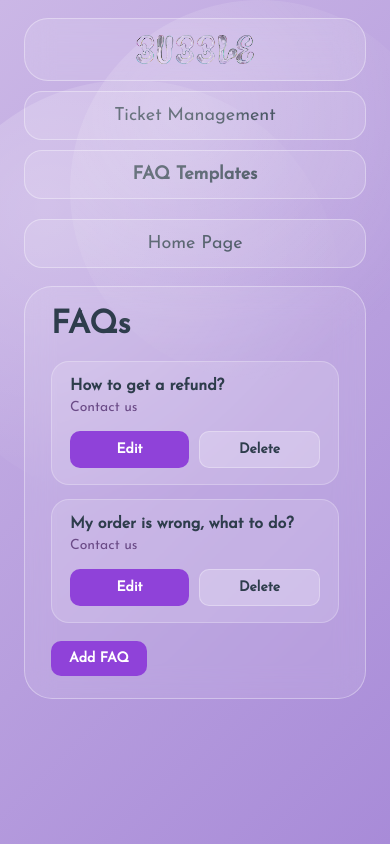
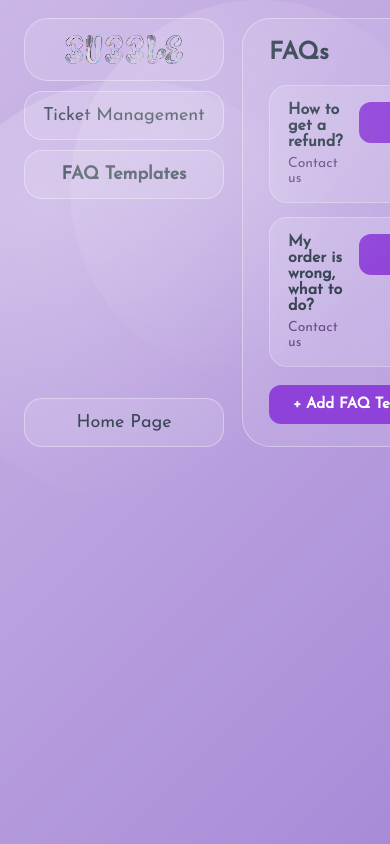
Before and after one commit to yasmieen-alshehri/swe363-milestone4-frontend, a React (Vite) app: page /customer-service/faqs in a window 390 px wide. Built offline with nearby package versions, Linux system fonts and the light colour scheme.

Commit message:
Changes to FAQ page

```diff
--- a/src/pages/FAQTemplates.jsx
+++ b/src/pages/FAQTemplates.jsx
@@ -6,71 +6,65 @@
 function FAQTemplates() {
   const navigate = useNavigate();
 
+  // Initial state for the list of FAQs
   const [faqs, setFaqs] = useState([
-    {
-      id: 1,
-      question: "How to get a refund?",
-      answer: "Contact us",
-    },
-    {
-      id: 2,
-      question: "My order is wrong, what to do?",
-      answer: "Contact us",
-    },
+    { id: 1, question: "How to get a refund?", answer: "Contact us" },
+    { id: 2, question: "My order is wrong, what to do?", answer: "Contact us" },
   ]);
 
+  // States for managing forms and UI feedback
   const [selectedFaqId, setSelectedFaqId] = useState(null);
-  const [form, setForm] = useState({
-    question: "",
-    answer: "",
-  });
-
+  const [form, setForm] = useState({ question: "", answer: "" });
   const [showAddForm, setShowAddForm] = useState(false);
   const [showEditForm, setShowEditForm] = useState(false);
   const [message, setMessage] = useState("");
 
+  // --- Modal States ---
+  const [showConfirmModal, setShowConfirmModal] = useState(false);
+  const [idToDelete, setIdToDelete] = useState(null);
+
+  // Logic: Check if the current form inputs are valid
+  const isFormInvalid = !form.question.trim() || !form.answer.trim();
+
   const handleEdit = (faq) => {
     setSelectedFaqId(faq.id);
-    setForm({
-      question: faq.question,
-      answer: faq.answer,
-    });
+    setForm({ question: faq.question, answer: faq.answer });
     setShowEditForm(true);
     setShowAddForm(false);
     setMessage("");
   };
 
-  const handleDelete = (id) => {
-    const updatedFaqs = faqs.filter((faq) => faq.id !== id);
+  // Logic: Trigger the custom modal instead of window.confirm
+  const triggerDeleteConfirm = (id) => {
+    setIdToDelete(id);
+    setShowConfirmModal(true);
+  };
+
+  const confirmDelete = () => {
+    const updatedFaqs = faqs.filter((faq) => faq.id !== idToDelete);
     setFaqs(updatedFaqs);
 
-    if (selectedFaqId === id) {
+    if (selectedFaqId === idToDelete) {
       setSelectedFaqId(null);
       setForm({ question: "", answer: "" });
       setShowEditForm(false);
-      setShowAddForm(false);
     }
 
+    setShowConfirmModal(false);
     setMessage("Deleted!");
-
-    setTimeout(() => {
-      setMessage("");
-    }, 800);
+    setTimeout(() => setMessage(""), 1200);
   };
 
   const handleAddNew = () => {
     setSelectedFaqId(null);
-    setForm({
-      question: "",
-      answer: "",
-    });
+    setForm({ question: "", answer: "" });
     setShowAddForm(true);
     setShowEditForm(false);
     setMessage("");
   };
 
   const handleSaveEdit = () => {
-    if (!form.question.trim() || !form.answer.trim() || !selectedFaqId) return;
+    if (isFormInvalid || !selectedFaqId) return;
 
     const updatedFaqs = faqs.map((faq) =>
       faq.id === selectedFaqId
@@ -90,7 +84,7 @@
   };
 
   const handleAdd = () => {
-    if (!form.question.trim() || !form.answer.trim()) return;
+    if (isFormInvalid) return;
 
     const newFaq = {
       id: Date.now(),
@@ -110,27 +104,40 @@
 
   return (
     <div className="purple-page faq-page">
+      {/* Beautiful Custom Pop-up Modal */}
+      {showConfirmModal && (
+        <div className="custom-modal-overlay">
+          <div className="custom-modal-card">
+            <h3>Are you sure?</h3>
+            <p>Do you really want to delete this FAQ template?</p>
+            <div className="modal-actions">
+              <button className="cancel-btn" onClick={() => setShowConfirmModal(false)}>
+                Cancel
+              </button>
+              <button className="confirm-btn" onClick={confirmDelete}>
+                Yes, Delete
+              </button>
+            </div>
+          </div>
+        </div>
+      )}
+
       <div className="faq-layout">
         <div className="cs-sidebar">
           <div className="cs-logo-card">
             <img src={logo} alt="Bubble Logo" />
           </div>
-
           <button onClick={() => navigate("/customer-service/tickets")}>
             Ticket Management
           </button>
-
           <button className="active">FAQ Templates</button>
-
           <div className="cs-spacer" />
-
           <button onClick={() => navigate("/")}>Home Page</button>
         </div>
 
         <div className="faq-main">
           <div className="faq-list-panel">
             <h2>FAQs</h2>
-
             <div className="faq-list">
               {faqs.map((faq) => (
                 <div key={faq.id} className="faq-list-item">
@@ -138,112 +145,58 @@
                     <p className="faq-question">{faq.question}</p>
                     <p className="faq-answer-preview">{faq.answer}</p>
                   </div>
-
                   <div className="faq-item-actions">
-                    <button
-                      className="faq-edit-btn"
-                      onClick={() => handleEdit(faq)}
-                    >
+                    <button className="faq-edit-btn" onClick={() => handleEdit(faq)}>
                       Edit
                     </button>
-
-                    <button
-                      className="faq-delete-btn"
-                      onClick={() => handleDelete(faq.id)}
-                    >
+                    <button className="faq-delete-btn" onClick={() => triggerDeleteConfirm(faq.id)}>
                       Delete
                     </button>
                   </div>
                 </div>
               ))}
             </div>
-
             <div className="faq-add-row">
               <button className="faq-add-btn" onClick={handleAddNew}>
-                Add FAQ
+                + Add FAQ Template
               </button>
             </div>
-
             {message === "Deleted!" && (
-              <div className="faq-inline-message">{message}</div>
+              <div className="faq-inline-message msg-red">{message}</div>
             )}
           </div>
 
-          {showEditForm && (
+          {(showEditForm || showAddForm) && (
             <div className="faq-form-panel">
-              <h3>Edit FAQ</h3>
-
+              <h3>{showEditForm ? "Edit FAQ" : "Add FAQ"}</h3>
               <div className="faq-field">
                 <label>Question</label>
                 <input
                   type="text"
-                  placeholder="Question"
+                  placeholder="The question..."
                   value={form.question}
-                  onChange={(e) =>
-                    setForm((prev) => ({ ...prev, question: e.target.value }))
-                  }
+                  onChange={(e) => setForm({ ...form, question: e.target.value })}
                 />
               </div>
-
               <div className="faq-field">
                 <label>Answer</label>
                 <input
                   type="text"
-                  placeholder="Answer"
                   value={form.answer}
-                  onChange={(e) =>
-                    setForm((prev) => ({ ...prev, answer: e.target.value }))
-                  }
+                  placeholder="Enthr the answer for the question..."
+                  onChange={(e) => setForm({ ...form, answer: e.target.value })}
                 />
               </div>
-
               <div className="faq-save-row">
-                <button className="faq-save-btn" onClick={handleSaveEdit}>
-                  Save Changes
+                <button
+                  className="faq-save-btn"
+                  onClick={showEditForm ? handleSaveEdit : handleAdd}
+                  disabled={isFormInvalid}
+                >
+                  {showEditForm ? "Save Changes" : "Add"}
                 </button>
-
-                {message === "Saved!" && (
-                  <span className="faq-message">{message}</span>
-                )}
-              </div>
-            </div>
-          )}
-
-          {showAddForm && (
-            <div className="faq-form-panel">
-              <h3>Add FAQ</h3>
-
-              <div className="faq-field">
-                <label>Question</label>
-                <input
-                  type="text"
-                  placeholder="Question"
-                  value={form.question}
-                  onChange={(e) =>
-                    setForm((prev) => ({ ...prev, question: e.target.value }))
-                  }
-                />
-              </div>
-
-              <div className="faq-field">
-                <label>Answer</label>
-                <input
-                  type="text"
-                  placeholder="Answer"
-                  value={form.answer}
-                  onChange={(e) =>
-                    setForm((prev) => ({ ...prev, answer: e.target.value }))
-                  }
-                />
-              </div>
-
-              <div className="faq-save-row">
-                <button className="faq-save-btn" onClick={handleAdd}>
-                  Add
-                </button>
-
-                {message === "Added!" && (
-                  <span className="faq-message">{message}</span>
+                {(message === "Saved!" || message === "Added!") && (
+                  <span className="faq-message msg-green">{message}</span>
                 )}
               </div>
             </div>
--- a/src/styles/faqTemplates.css
+++ b/src/styles/faqTemplates.css
@@ -1,3 +1,4 @@
+/* --- Base Page Styling --- */
 .faq-page {
   min-height: 100vh;
   padding: 18px 24px;
@@ -10,6 +11,7 @@
   gap: 18px;
 }
 
+/* --- Sidebar --- */
 .cs-sidebar {
   display: flex;
   flex-direction: column;
@@ -81,14 +83,6 @@
   font-weight: 700;
 }
 
-.faq-list-panel h2 {
-  font-size: 32px;
-}
-
-.faq-form-panel h3 {
-  font-size: 26px;
-}
-
 .faq-list {
   display: flex;
   flex-direction: column;
@@ -104,10 +98,6 @@
   border: 1px solid rgba(255, 255, 255, 0.25);
   border-radius: 18px;
   padding: 16px 18px;
-}
-
-.faq-list-text {
-  flex: 1;
 }
 
 .faq-question {
@@ -129,17 +119,22 @@
   flex-shrink: 0;
 }
 
+/* --- Updated Button Padding --- */
 .faq-edit-btn,
 .faq-delete-btn,
 .faq-add-btn,
 .faq-save-btn {
   border: none;
-  border-radius: 10px;
-  padding: 10px 18px;
+  border-radius: 12px;
+  padding: 12px 24px; /* Increased padding */
   font-family: "Josefin Sans", sans-serif;
-  font-size: 14px;
+  font-size: 15px;
   font-weight: 600;
   cursor: pointer;
+  min-width: 90px;
+  display: inline-flex;
+  justify-content: center;
+  align-items: center;
 }
 
 .faq-edit-btn,
@@ -157,8 +152,6 @@
 
 .faq-add-row {
   margin-top: 18px;
-  display: flex;
-  justify-content: flex-start;
 }
 
 .faq-field {
@@ -180,7 +173,6 @@
   border: 1px solid #bfbfbf;
   background: rgba(255, 255, 255, 0.95);
   font-family: "Josefin Sans", sans-serif;
-  font-size: 14px;
   box-sizing: border-box;
 }
 
@@ -188,37 +180,77 @@
   display: flex;
   align-items: center;
   gap: 10px;
-  flex-wrap: wrap;
+}
+
+/* --- Specific Color Edits --- */
+.msg-red {
+  color: #d96a3a !important; /* RED for deleted */
+}
+
+.msg-green {
+  color: #2ecc71 !important; /* GREEN for added/saved */
 }
 
 .faq-message,
 .faq-inline-message {
-  color: #d96a3a;
-  font-size: 13px;
-  font-weight: 500;
+  font-size: 14px;
+  font-weight: 600;
 }
 
 .faq-inline-message {
   margin-top: 14px;
 }
 
-@media (max-width: 1100px) {
-  .faq-layout {
-    grid-template-columns: 1fr;
-  }
+/* --- Beautiful Modal Pop-up --- */
+.custom-modal-overlay {
+  position: fixed;
+  top: 0; left: 0;
+  width: 100%; height: 100%;
+  background: rgba(0, 0, 0, 0.5);
+  display: flex;
+  justify-content: center;
+  align-items: center;
+  z-index: 3000;
+  backdrop-filter: blur(8px);
 }
 
-@media (max-width: 700px) {
-  .faq-list-item {
-    flex-direction: column;
-  }
+.custom-modal-card {
+  background: white;
+  padding: 32px;
+  border-radius: 24px;
+  width: 90%;
+  max-width: 400px;
+  text-align: center;
+  box-shadow: 0 20px 40px rgba(0,0,0,0.2);
+  animation: slideDown 0.3s ease-out;
+}
 
-  .faq-item-actions {
-    width: 100%;
-  }
+.modal-actions {
+  display: flex;
+  gap: 12px;
+  margin-top: 24px;
+}
 
-  .faq-edit-btn,
-  .faq-delete-btn {
-    flex: 1;
-  }
+.modal-actions button {
+  flex: 1;
+  padding: 12px;
+  border-radius: 12px;
+  font-weight: 600;
+  cursor: pointer;
+  border: none;
 }
+
+.confirm-btn {
+  background: red;
+  color: white;
+}
+
+.cancel-btn {
+  background: #f0f0f0;
+  color: #2e3d4c;
+}
+
+@keyframes slideDown {
+  from { transform: translateY(-20px); opacity: 0; }
+  to { transform: translateY(0); opacity: 1; }
+}
```
